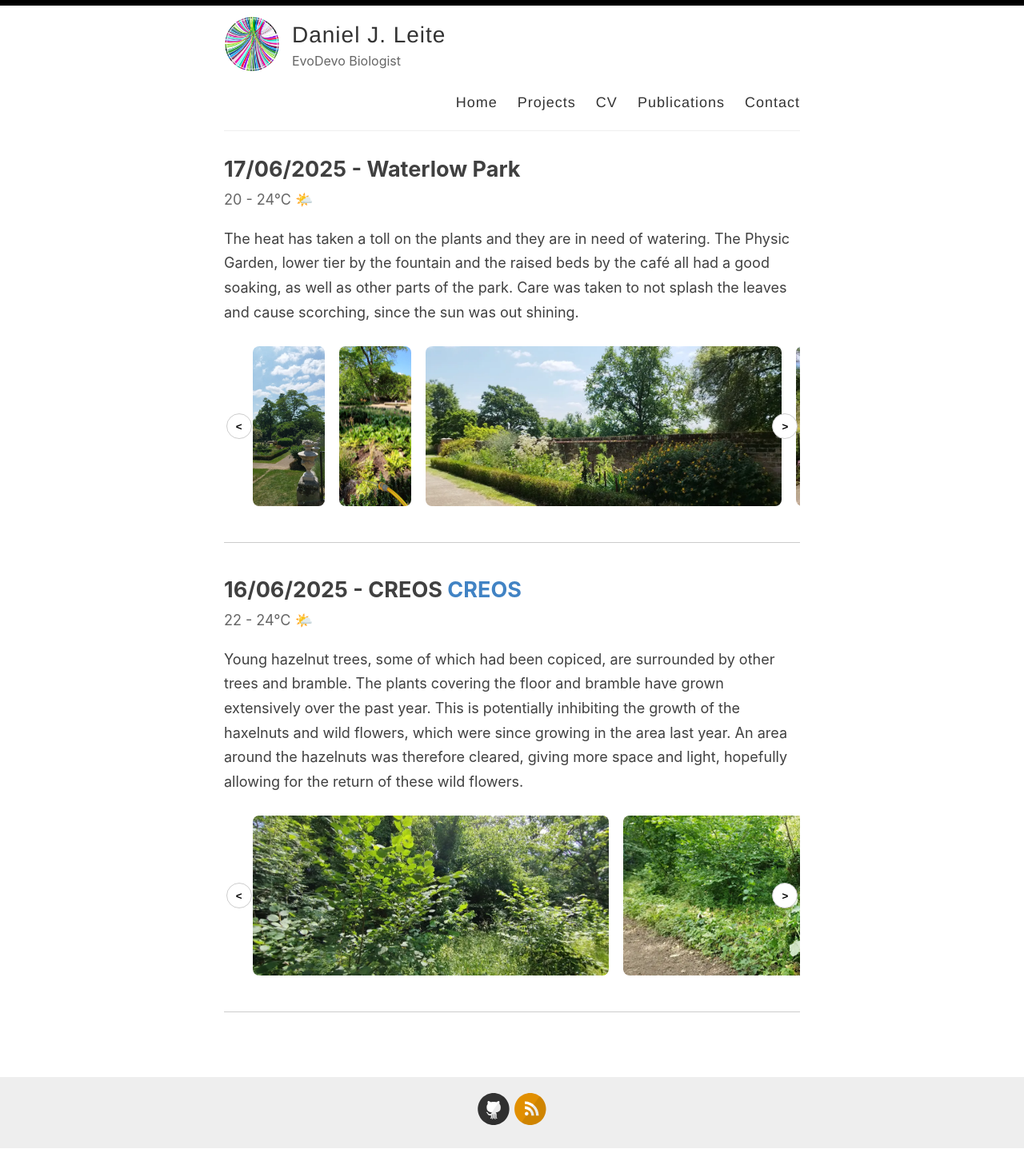
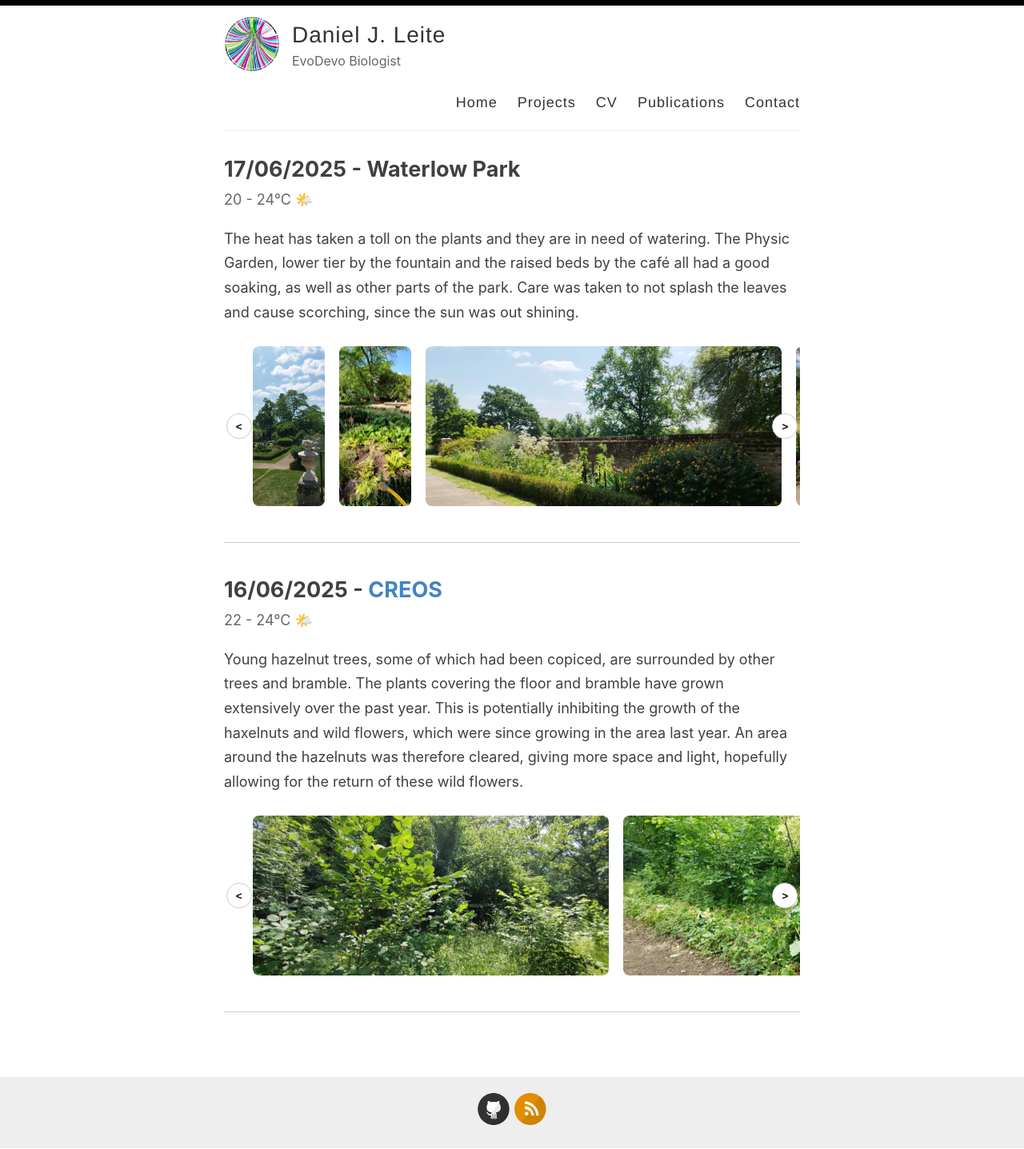
Before and after one commit to djleite/djleite.github.io, a Jekyll site: the page built from _pages/volunteering.md, in a window 1280 px wide. Shown: the whole page at 80% size. Built offline with Jekyll 4.4.1, drawn with Linux system fonts in a browser that asks for light colours.

Commit message:
add volunteering page

```diff
--- a/_data/volunteering.yaml
+++ b/_data/volunteering.yaml
@@ -5,7 +5,7 @@
   pictures: /images/vol/2025-06-17-image-04.webp, /images/vol/2025-06-17-image-05.webp, /images/vol/2025-06-17-image-02.webp, /images/vol/2025-06-17-image-07.webp
 
 - date: 16/06/2025
-  site: CREOS <a href="https://crouchendopenspace.org/" target="_blank" rel="noopener noreferrer">CREOS</a>
+  site: <a href="https://crouchendopenspace.org/" target="_blank" rel="noopener noreferrer">CREOS</a>
   weather: 22 - 24°C 🌤️
   text: Young hazelnut trees, some of which had been copiced, are surrounded by other trees and bramble. The plants covering the floor and bramble have grown extensively over the past year. This is potentially inhibiting the growth of the haxelnuts and wild flowers, which were since growing in the area last year. An area around the hazelnuts was therefore cleared, giving more space and light, hopefully allowing for the return of these wild flowers.
   pictures: /images/vol/2025-06-16-image-06.webp, /images/vol/2025-06-16-image-04.webp, /images/vol/2025-06-16-image-03.webp, /images/vol/2025-06-16-image-01.webp
```
